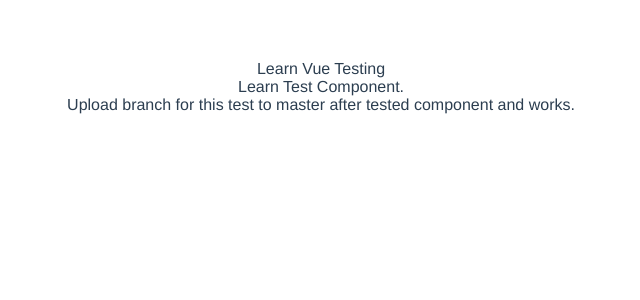
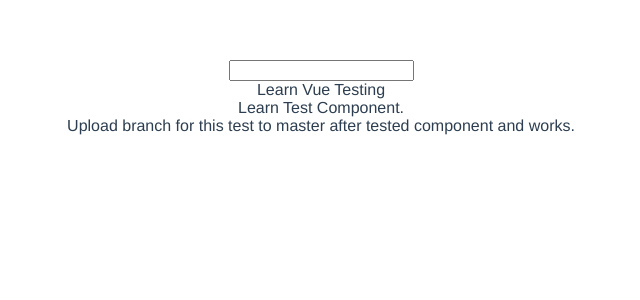
Before and after one commit to alejandrogonzalezct/vue-testing-jest, a Vue app: page / in a window 1280 px wide. Shown: the top 300 px of the page, without its empty margins (319-959 px from the left). Built offline with nearby package versions, Linux system fonts and the light colour scheme.

Commit message:
test event to add new todo

```diff
--- a/src/components/TodoApp.vue
+++ b/src/components/TodoApp.vue
@@ -1,6 +1,9 @@
  <template>
   <div >
     <div>
+        <form data-test="form" @submit.prevent="createTodo">
+            <input data-test="new-todo" v-model="newTodo"/>
+        </form>
         <div v-for="todo in todos" :key="todo.id" data-test="todo">
             {{todo.text}}
         </div>
@@ -13,6 +16,7 @@
     name: 'TodoApp',
     data(){
         return {
+            newTodo:"",
             todos : [
                 {
                     id: 1,
@@ -32,6 +36,16 @@
             ]
         }
     },
+    methods:{
+        createTodo(){
+            this.todos.push({
+                id: 4,
+                text: this.newTodo,
+                completed: false
+            })
+            this.newTodo=""
+        }
+    }
 }
 </script>
 <!-- Add "scoped" attribute to limit CSS to this component only -->
```
Also changed, not shown: 1 other file (tests, documents, lock files or other folders).
